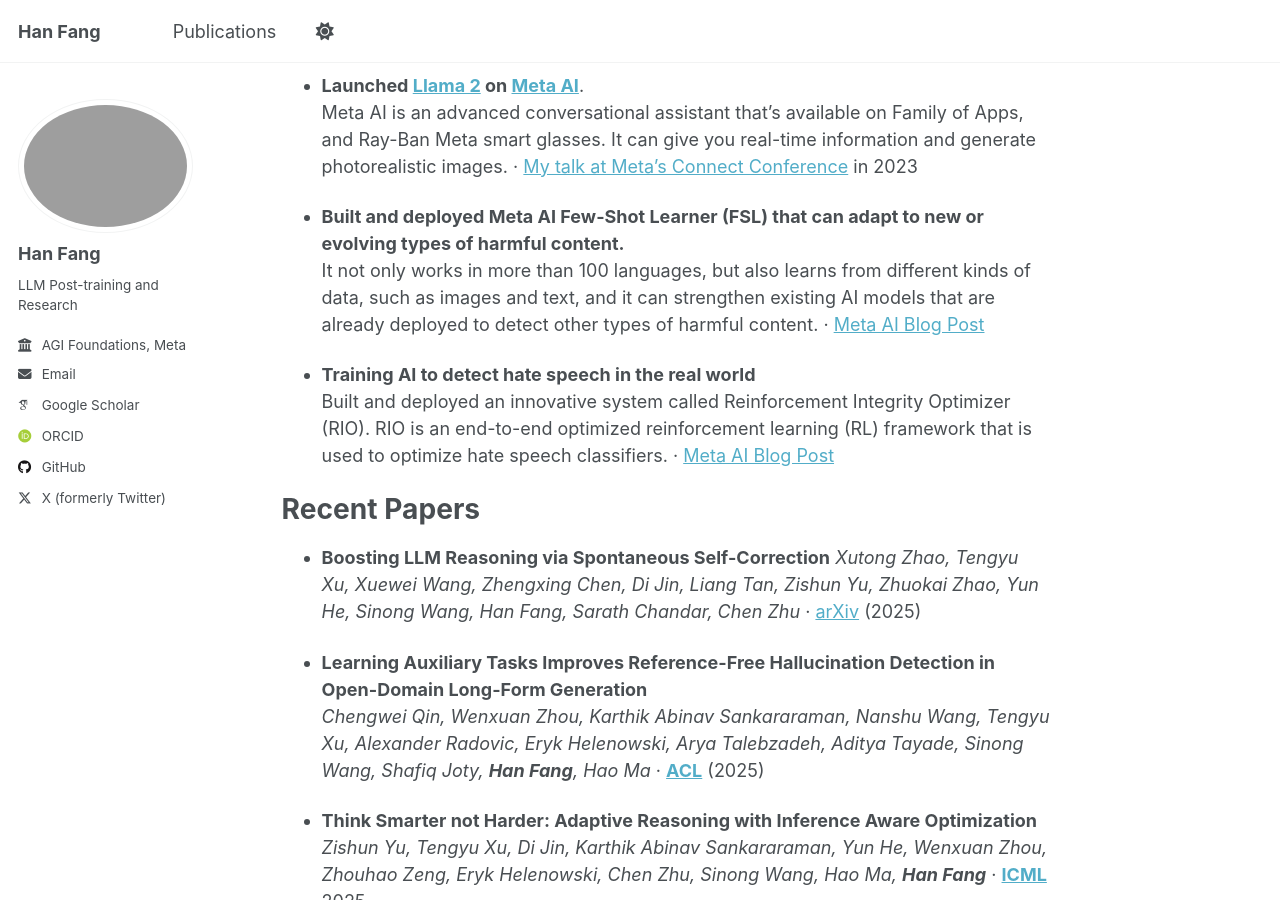
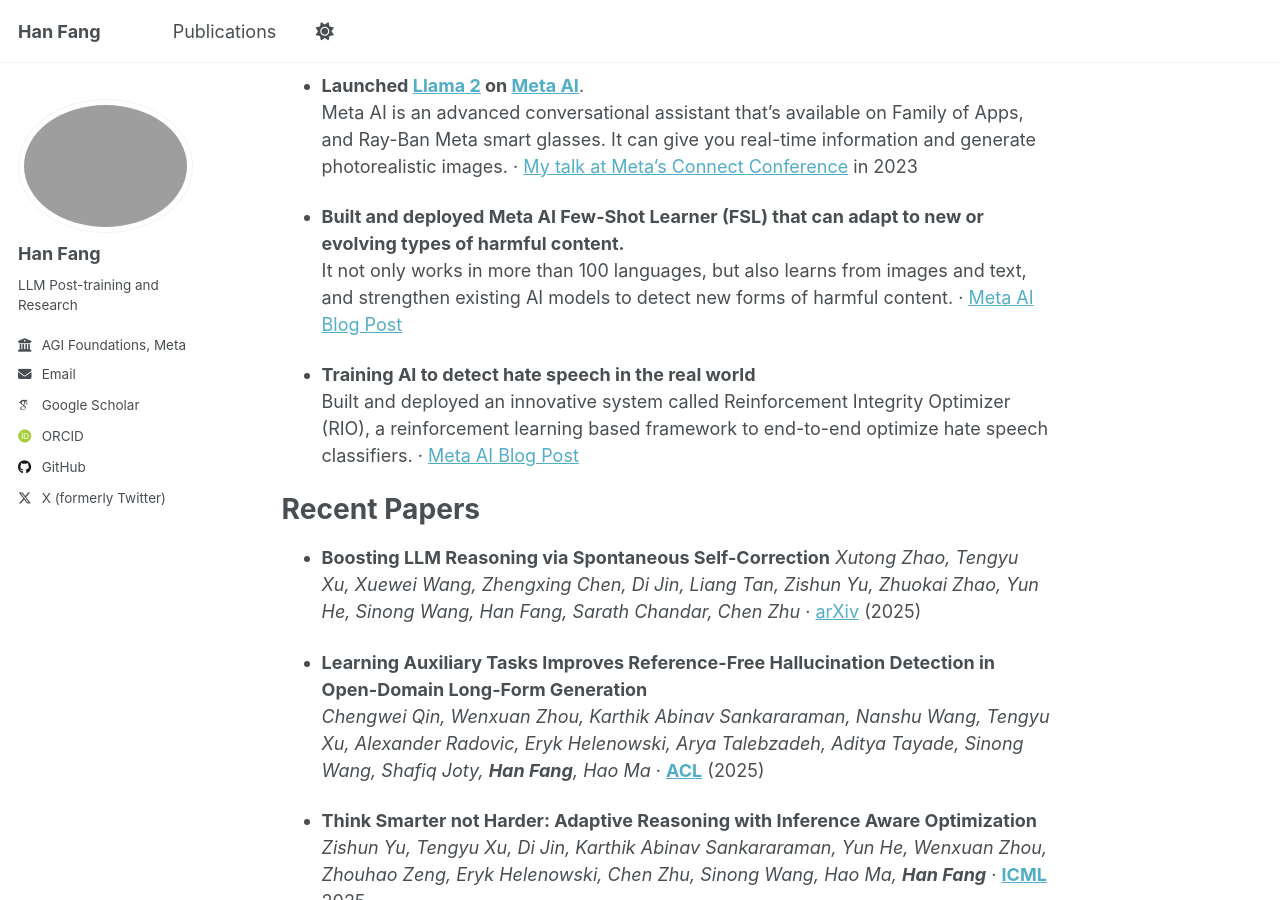
Before and after one commit to hanfang/hanfang.github.io, a Jekyll site: the page built from _pages/about.md, in a window 1280 px wide and 900 px high, scrolled down 512 px. Built offline with Jekyll 4.4.1, drawn with Linux system fonts in a browser that asks for light colours; some web fonts are replaced; a script that is not in the unit is left out.

Commit message:
Update about.md

```diff
--- a/_pages/about.md
+++ b/_pages/about.md
@@ -24,10 +24,10 @@
   Meta AI is an advanced conversational assistant that’s available on Family of Apps, and Ray-Ban Meta smart glasses. It can give you real-time information and generate photorealistic images. · [My talk at Meta's Connect Conference](https://developers.facebook.com/videos/2023/building-metas-next-generation-ai-product-experiences-with-llama/) in 2023
 
 * **Built and deployed Meta AI Few-Shot Learner (FSL) that can adapt to new or evolving types of harmful content.**
-  It not only works in more than 100 languages, but also learns from different kinds of data, such as images and text, and it can strengthen existing AI models that are already deployed to detect other types of harmful content. · [Meta AI Blog Post](https://ai.meta.com/blog/harmful-content-can-evolve-quickly-our-new-ai-system-adapts-to-tackle-it/)
+  It not only works in more than 100 languages, but also learns from images and text, and strengthen existing AI models to detect new forms of harmful content. · [Meta AI Blog Post](https://ai.meta.com/blog/harmful-content-can-evolve-quickly-our-new-ai-system-adapts-to-tackle-it/)
 
 * **Training AI to detect hate speech in the real world**
-  Built and deployed an innovative system called Reinforcement Integrity Optimizer (RIO). RIO is an end-to-end optimized reinforcement learning (RL) framework that is used to optimize hate speech classifiers. · [Meta AI Blog Post](https://ai.meta.com/blog/training-ai-to-detect-hate-speech-in-the-real-world/)
+  Built and deployed an innovative system called Reinforcement Integrity Optimizer (RIO), a reinforcement learning based framework to end-to-end optimize hate speech classifiers. · [Meta AI Blog Post](https://ai.meta.com/blog/training-ai-to-detect-hate-speech-in-the-real-world/)
 
 Recent Papers
 ======
```
